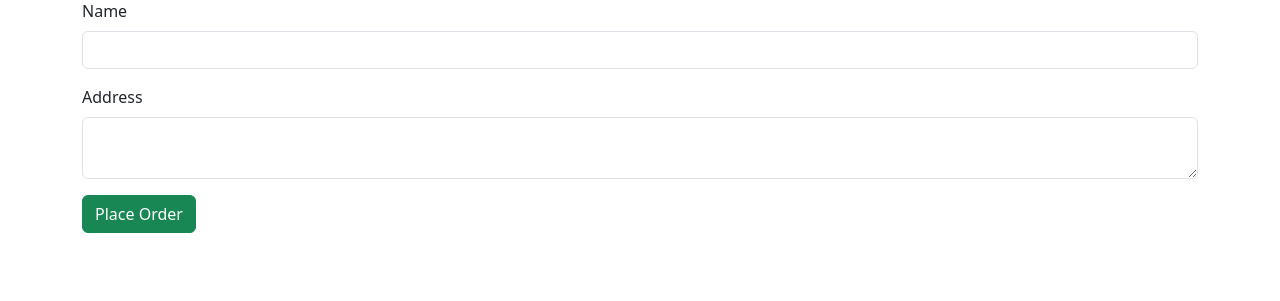
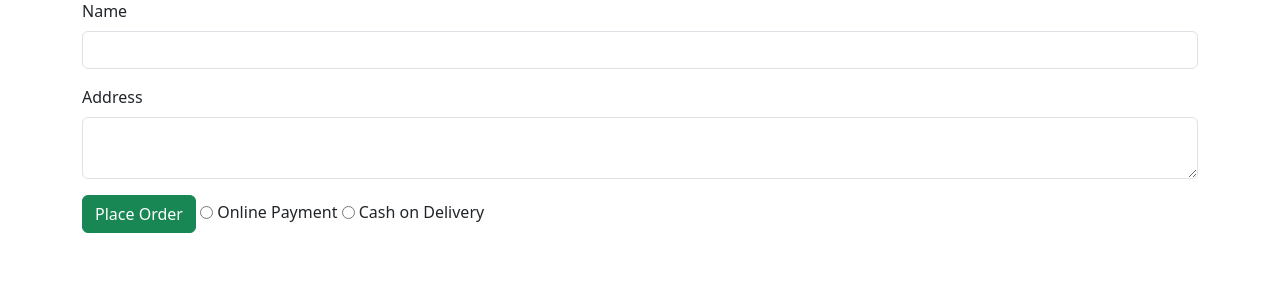
Before and after one commit to HariTHAsudheesh/Ecommercesite, a Django app: page /checkout/ in a window 1280 px wide. Shown: the part 207-508 px from the top of the page. Run offline with Django 5.2, Linux system fonts and the light colour scheme.

Commit message:
add payment fields

```diff
--- a/Frontend/templates/checkout.html
+++ b/Frontend/templates/checkout.html
@@ -22,6 +22,9 @@
   </div>
 
   <button class="btn btn-success">Place Order</button>
+
+  <input type="radio" name="payment_method" value="online"> Online Payment
+<input type="radio" name="payment_method" value="cod"> Cash on Delivery
 </form>
 
 {% endblock %}
--- a/Frontend/urls.py
+++ b/Frontend/urls.py
@@ -9,5 +9,7 @@ urlpatterns = [
     path('update-cart/<int:product_id>/<str:action>/', views.update_cart, name='update_cart'),
     path('remove-from-cart/<int:product_id>/', views.remove_from_cart, name='remove_from_cart'),
     path('checkout/', views.checkout, name='checkout'),
+    path('payment/<int:order_id>/', views.payment_page, name='payment'),           # <--- important
+    path('payment-success/', views.payment_success, name='payment_success'),
 
 ]
--- a/Frontend/views.py
+++ b/Frontend/views.py
@@ -62,6 +62,9 @@ def remove_from_cart(request, product_id):
     request.session['cart'] = cart
     return redirect('cart')
 
+import razorpay
+from django.conf import settings
+
 def checkout(request):
     cart = request.session.get('cart', {})
     total = sum(item['price'] * item['quantity'] for item in cart.values())
@@ -71,15 +74,66 @@ def checkout(request):
             messages.warning(request, "Your cart is empty!")
             return redirect('checkout')
 
-        Order.objects.create(
+        order = Order.objects.create(
             name=request.POST.get('name'),
             address=request.POST.get('address'),
-            total_amount=total
+            total_amount=total,
+            is_paid=False
         )
 
-        request.session['cart'] = {}
-        messages.success(request, "Order placed successfully!")
-
-        return redirect('home')   # Redirect after order
+        # DO NOT clear cart yet
+        return redirect('payment', order_id=order.id)
 
     return render(request, 'checkout.html', {'total': total})
+
+client = razorpay.Client(auth=(settings.RAZORPAY_KEY_ID, settings.RAZORPAY_KEY_SECRET))
+
+def payment_page(request, order_id):
+    order = get_object_or_404(Order, id=order_id)
+
+    razorpay_order = client.order.create({
+        "amount": int(order.total_amount * 100),
+        "currency": "INR",
+        "payment_capture": 1
+    })
+
+    order.razorpay_order_id = razorpay_order['id']
+    order.save()
+
+    return render(request, 'payment.html', {
+        'order': order,
+        'razorpay_key': settings.RAZORPAY_KEY_ID,
+        'amount': int(order.total_amount * 100),
+        'razorpay_order_id': razorpay_order['id']
+    })
+
+from django.views.decorators.csrf import csrf_exempt
+from django.http import HttpResponse
+
+@csrf_exempt
+def payment_success(request):
+    payment_id = request.GET.get('payment_id')
+    order_id = request.GET.get('order_id')
+    signature = request.GET.get('signature')
+
+    params_dict = {
+        'razorpay_order_id': order_id,
+        'razorpay_payment_id': payment_id,
+        'razorpay_signature': signature
+    }
+
+    try:
+        client.utility.verify_payment_signature(params_dict)
+
+        order = Order.objects.get(razorpay_order_id=order_id)
+        order.is_paid = True
+        order.razorpay_payment_id = payment_id
+        order.save()
+
+        # NOW clear cart
+        request.session['cart'] = {}
+
+        return HttpResponse("Payment Successful ✅")
+
+    except:
+        return HttpResponse("Payment Failed ❌")
--- a/ecommerce/settings.py
+++ b/ecommerce/settings.py
@@ -71,7 +71,8 @@ TEMPLATES = [
 
 WSGI_APPLICATION = 'ecommerce.wsgi.application'
 
-
+RAZORPAY_KEY_ID ="rzp_test_SYBqMOKY5blwNA"
+RAZORPAY_KEY_SECRET ="3PVCMQzItQpxejAH3Y8enT54"
 # Database
 # https://docs.djangoproject.com/en/6.0/ref/settings/#databases
 
--- a/requirements.txt
+++ b/requirements.txt
@@ -1,4 +1,4 @@
 Django==4.3.1
 whitenoise==6.5.0
 psycopg2-binary==2.9.8
-...
+gunicorn
```
Also changed, not shown: Backend/models.py (+7 -1 lines), Frontend/templates/payment.html (added, +35 -0 lines), Backend/migrations/0003_order_is_paid_order_razorpay_order_id_and_more.py (added), Backend/views.py (line endings or trailing spaces), db.sqlite3.
